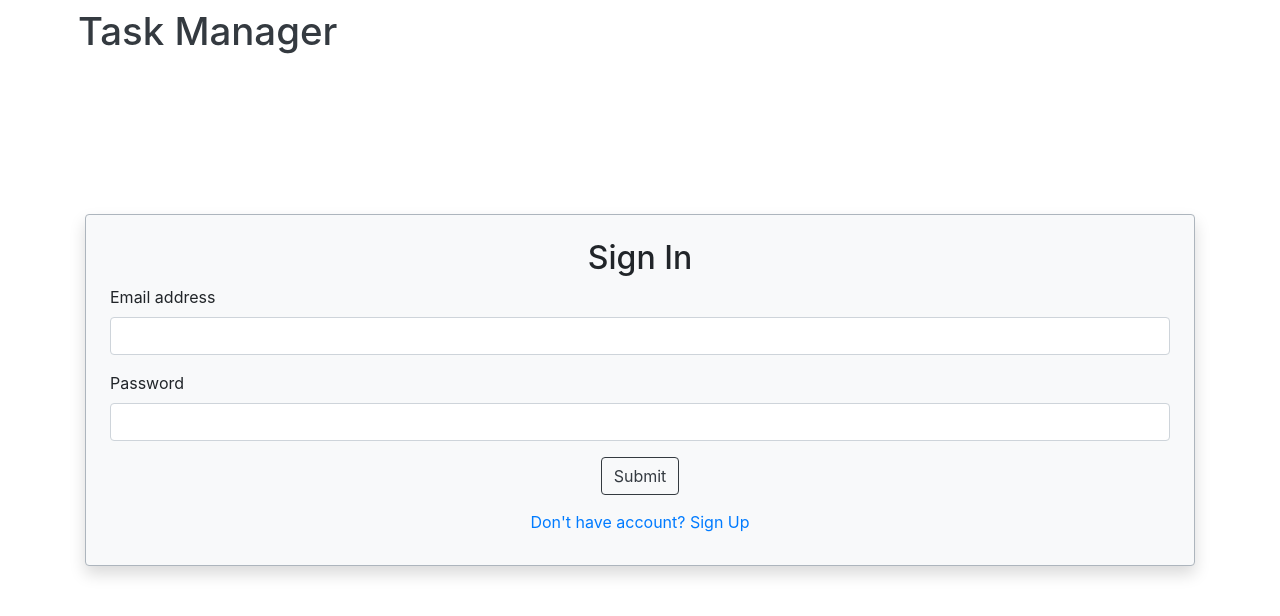
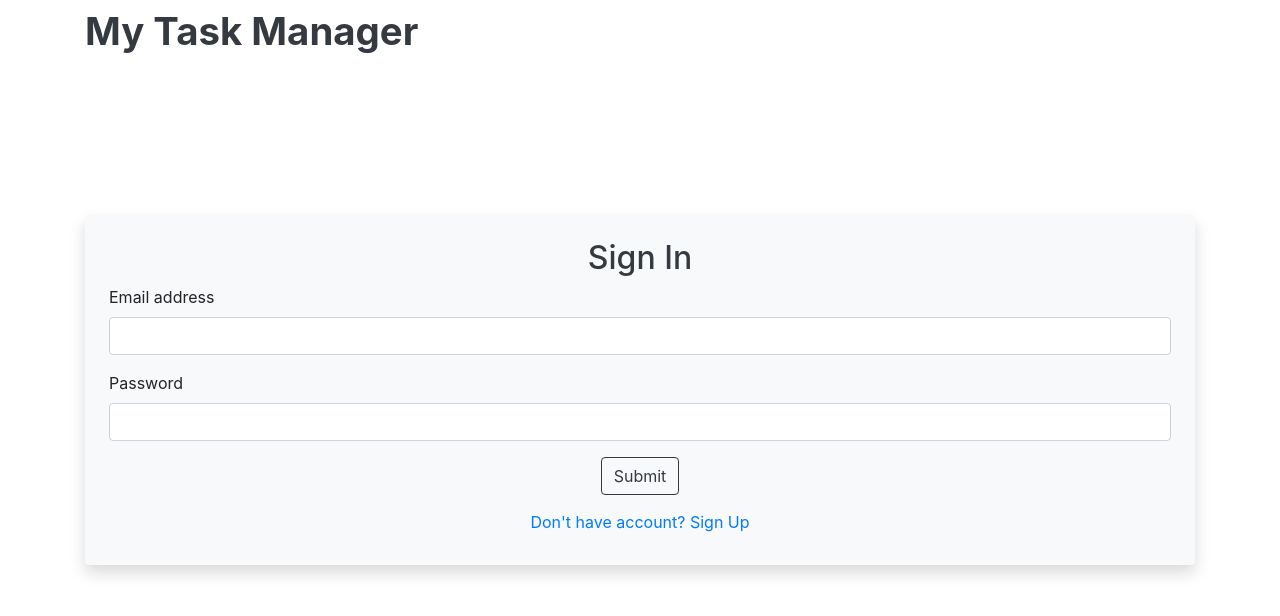
Before and after one commit to ilham-nasution/react-todo-app, a React (Create React App) app: page / in a window 1280 px wide. Shown: the top 616 px of the page. Built offline with nearby package versions, Linux system fonts and the light colour scheme; no server answers.

Commit message:
change the ui

```diff
--- a/package.json
+++ b/package.json
@@ -7,11 +7,14 @@
     "@testing-library/react": "^9.3.2",
     "@testing-library/user-event": "^7.1.2",
     "axios": "^0.19.2",
+    "enzyme": "^3.11.0",
+    "enzyme-adapter-react-16": "^1.15.5",
     "immer": "^7.0.9",
     "react": "^16.13.1",
     "react-dom": "^16.13.1",
     "react-redux": "^7.2.1",
     "react-scripts": "3.4.1",
+    "react-test-renderer": "^16.13.1",
     "react-transition-group": "^4.4.1",
     "redux": "^4.0.5",
     "redux-devtools-extension": "^2.13.8",
--- a/src/components/App.css
+++ b/src/components/App.css
@@ -3,35 +3,11 @@ html {
 }
 
 h1 {
-  font-size: clamp(32px, 3vw, 40px);
+  font-size: clamp(20px, 3vw, 40px);
 }
 
 h3 {
-  font-size: clamp(24px, 3vw, 32px);
-}
-
-.text-custom {
-  color: #343a40;
-}
-
-.bg-custom {
-  background-color: #f8f9fa;
-  border: 1px solid #adb5bd;
-}
-
-.btn-custom {
-  background-color: #588b8b;
-  color: whitesmoke;
-}
-
-.btn-custom-2 {
-  background-color: #c8553d;
-  color: whitesmoke;
-}
-
-.btn-custom-3 {
-  background-color: #f28f3b;
-  color: whitesmoke;
+  font-size: clamp(18px, 3vw, 32px);
 }
 
 .item-enter {
--- a/src/components/AuthForm.jsx
+++ b/src/components/AuthForm.jsx
@@ -28,9 +28,9 @@ const AuthForm = () => {
   };
 
   return (
-    <div className="bg-custom p-4 rounded w-100 shadow">
+    <div className="bg-light p-4 rounded w-100 shadow">
       <form onSubmit={handleSubmit}>
-        <div className="text-center">
+        <div className="text-center text-dark">
           <h3>{haveAcc ? "Sign In" : "Sign Up"}</h3>
         </div>
         <div className="form-group">
--- a/src/components/CreateTodo.jsx
+++ b/src/components/CreateTodo.jsx
@@ -27,8 +27,8 @@ const CreateTodo = () => {
   };
 
   return (
-    <form className="bg-custom p-4 rounded shadow mb-2" onSubmit={handleSubmit}>
-      <h3 className="mb-1 text-custom">
+    <form className="bg-light p-3 rounded shadow-sm mb-3" onSubmit={handleSubmit}>
+      <h3 className="mb-1 text-dark">
         <strong>Create Task</strong>
       </h3>
       <div className="form-group">
@@ -57,7 +57,7 @@ const CreateTodo = () => {
       </div>
       <button
         type="submit"
-        className="btn btn-custom-3"
+        className="btn btn-outline-primary"
         disabled={values.title === ""}
       >
         Submit
--- a/src/components/Header.jsx
+++ b/src/components/Header.jsx
@@ -8,8 +8,8 @@ const Header = () => {
 
   return (
     <div className="container">
-      <div className="row p-2 justify-content-between align-items-center">
-        <h1 className="text-custom">Task Manager</h1>
+      <div className="d-flex justify-content-between align-items-center my-2">
+        <h1 className="text-dark"><strong>My Task Manager</strong></h1>
         {isLoggedIn && (
           <button
             onClick={() => dispatch(authSignOut())}
--- a/src/components/Todo.jsx
+++ b/src/components/Todo.jsx
@@ -6,29 +6,39 @@ const Todo = ({ todo }) => {
   const dispatch = useDispatch();
 
   return (
-    <div className="p-4 mb-3 bg-custom rounded shadow">
-      <h4 className="text-custom m-0">
+    <div className="p-3 mb-2 bg-light rounded shadow-sm">
+      <div className="d-flex justify-content-between">
+      <h5 className="text-dark m-0">
         <strong>{todo.completed ? <del>{todo.title}</del> : todo.title}</strong>
-      </h4>
-      <p className="text-custom">
-        {todo.completed ? <del>{todo.details}</del> : todo.details}
-      </p>
-
+      </h5>
+      <div>
       <button
         onClick={() => dispatch(doneTodo(todo.id))}
         type="button"
-        className="btn btn-custom mr-1"
+        className="btn btn-link p-0 mr-1"
         disabled={todo.completed}
       >
-        Done
+      <svg width="1em" height="1em" viewBox="0 0 16 16" className="bi bi-check2-square text-success" fill="currentColor" xmlns="http://www.w3.org/2000/svg">
+        <path fillRule="evenodd" d="M15.354 2.646a.5.5 0 0 1 0 .708l-7 7a.5.5 0 0 1-.708 0l-3-3a.5.5 0 1 1 .708-.708L8 9.293l6.646-6.647a.5.5 0 0 1 .708 0z"/>
+        <path fillRule="evenodd" d="M1.5 13A1.5 1.5 0 0 0 3 14.5h10a1.5 1.5 0 0 0 1.5-1.5V8a.5.5 0 0 0-1 0v5a.5.5 0 0 1-.5.5H3a.5.5 0 0 1-.5-.5V3a.5.5 0 0 1 .5-.5h8a.5.5 0 0 0 0-1H3A1.5 1.5 0 0 0 1.5 3v10z"/>
+      </svg>
       </button>
       <button
         onClick={() => dispatch(removeTodo(todo.id))}
         type="button"
-        className="btn btn-custom-2"
+        className="btn btn-link p-0"
       >
-        Delete
+        <svg width="1em" height="1em" viewBox="0 0 16 16" className="bi bi-trash2 text-danger" fill="currentColor" xmlns="http://www.w3.org/2000/svg">
+          <path fillRule="evenodd" d="M3.18 4l1.528 9.164a1 1 0 0 0 .986.836h4.612a1 1 0 0 0 .986-.836L12.82 4H3.18zm.541 9.329A2 2 0 0 0 5.694 15h4.612a2 2 0 0 0 1.973-1.671L14 3H2l1.721 10.329z"/>
+          <path d="M14 3c0 1.105-2.686 2-6 2s-6-.895-6-2 2.686-2 6-2 6 .895 6 2z"/>
+          <path fillRule="evenodd" d="M12.9 3c-.18-.14-.497-.307-.974-.466C10.967 2.214 9.58 2 8 2s-2.968.215-3.926.534c-.477.16-.795.327-.975.466.18.14.498.307.975.466C5.032 3.786 6.42 4 8 4s2.967-.215 3.926-.534c.477-.16.795-.327.975-.466zM8 5c3.314 0 6-.895 6-2s-2.686-2-6-2-6 .895-6 2 2.686 2 6 2z"/>
+        </svg>
       </button>
+      </div>
+      </div>
+      <p className="text-dark m-0">
+        {todo.completed ? <del>{todo.details}</del> : todo.details}
+      </p>
     </div>
   );
 };
```
Also changed, not shown: 1 other file (tests, documents, lock files or other folders).
